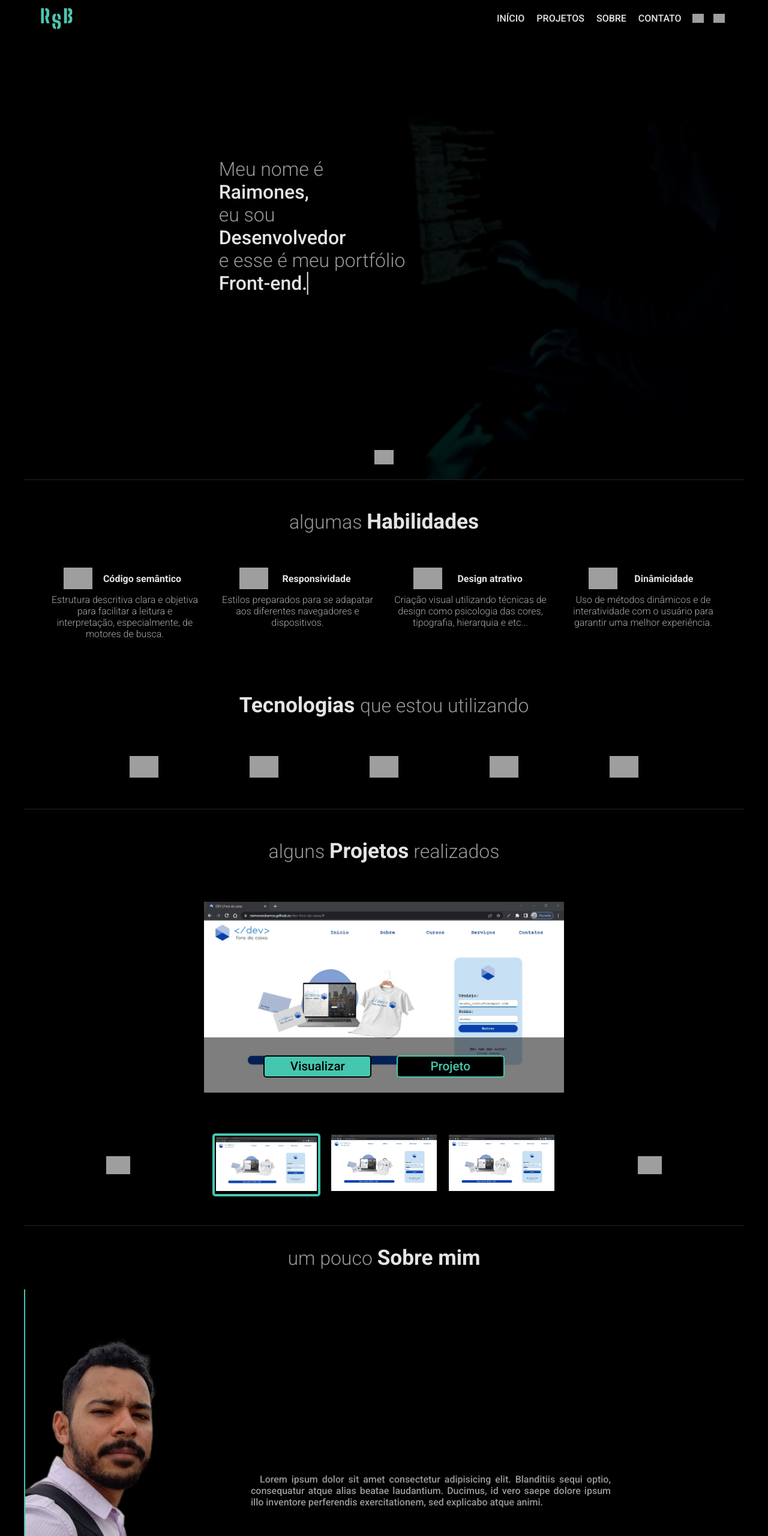
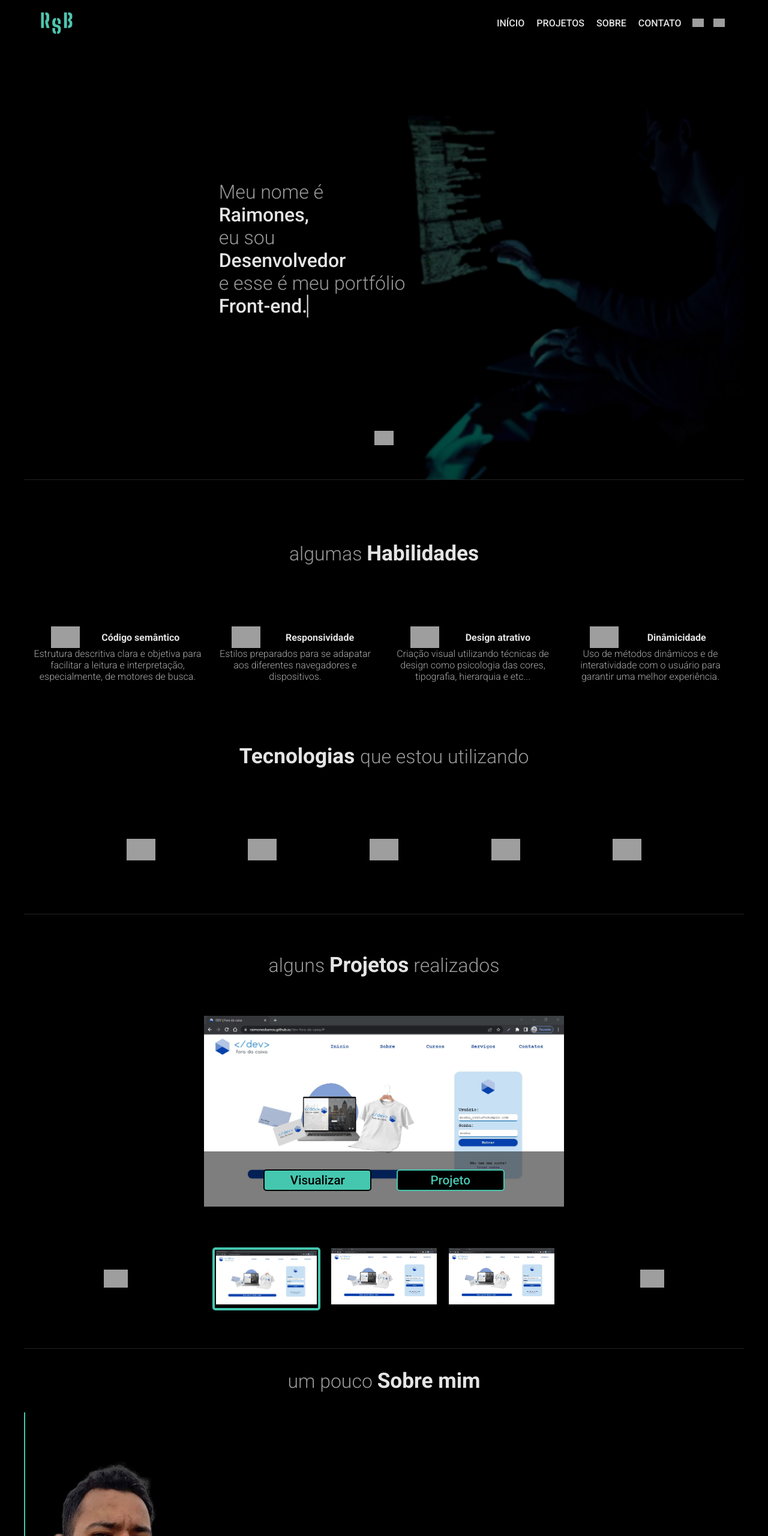
Before and after one commit to raimonesbarros/portfolio, a plain HTML site: page index.html in a window 1280 px wide. Shown: the top 2560 px of the page at 60% size. Drawn offline with Linux system fonts and the light colour scheme; grey boxes are pictures that could not be loaded.

Commit message:
Correções mobile

```diff
--- a/index.html
+++ b/index.html
@@ -21,16 +21,16 @@
         <h1 class="name">Raimones desenvolvedor web</h1>
         <ul class="nav-list between-center">
           <li class="nav-item">
-            <a href="#">INÍCIO</a>
+            <a href="#showcase">INÍCIO</a>
           </li>
           <li class="nav-item">
-            <a href="#">PROJETOS</a>
+            <a href="#project">PROJETOS</a>
           </li>
           <li class="nav-item">
-            <a href="#">SOBRE</a>
+            <a href="#about">SOBRE</a>
           </li>
           <li class="nav-item">
-            <a href="#">CONTATO</a>
+            <a href="#contact">CONTATO</a>
           </li>
           <li class="social center">
             <a class="icon-social center-center" href="#">
@@ -57,7 +57,7 @@
     </div>
   </header>
   <main>
-    <section class="full-container">
+    <section id="showcase" class="full-container">
       <div class="showcase">
         <div class="text">
           <p>Meu nome é</p>
@@ -121,7 +121,7 @@
         </div>
       </div>
     </section>
-    <section class="projects full-container column center">
+    <section id="project" class="projects full-container">
       <h1 class="subtitle">alguns <span>Projetos</span> realizados</h1>
       <div class="show">
         <img src="img/init.jpg">
@@ -152,14 +152,14 @@
         <img class="navigation" src="https://icongr.am/octicons/chevron-right.svg?size=70&color=45c7af" alt="seta para esquerda">
       </div>
     </section>
-    <section class="about full-container column center-center">
+    <section id="about" class="about full-container column evenly-center">
       <h1 class="subtitle">um pouco <span> Sobre mim</span></h1>
       <div class="center">
         <img src="img/eu.png" alt="Foto de raimones">
         <p>Lorem ipsum dolor sit amet consectetur adipisicing elit. Blanditiis sequi optio, consequatur atque alias beatae laudantium. Ducimus, id vero saepe dolore ipsum illo inventore perferendis exercitationem, sed explicabo atque animi.</p>
       </div>
     </section>
-    <section class="contact full-container">
+    <section id="contact" class="contact full-container">
       <h1 class="subtitle">Entre em <span>contato</span> comigo</h1>
       <div class="contacts evenly-center">
         <div>
--- a/style/style.css
+++ b/style/style.css
@@ -3,8 +3,8 @@
 
 /* animations */
 @keyframes arrow {
-  from{bottom: 1em;}
-  to{bottom: 2em;}
+  from{bottom: 5%;}
+  to{bottom: 10%;}
 }
 
 @keyframes appear {
@@ -51,6 +51,7 @@
 :root{
   --highlithColor: rgb(69, 199, 175);
   --maxWidth: 1200px;
+  --header: 76px;
 }
 
 /* general */
@@ -131,8 +132,11 @@ header{
   top: 0;
   width: 100%;
   background-color: black;
-  padding: .5em 0;
   z-index: 999;
+}
+
+header .navbar{
+  height: var(--header);
 }
 
 .brand{
@@ -194,7 +198,8 @@ header{
 
 /* Showcase */
 .showcase{
-  height: calc(100vh);
+  height: calc(100vh - var(--header));
+  margin-top: var(--header);
   background-color: #000000;
   position: relative;
   border-bottom:  1px #e4e4e427 solid;
@@ -240,7 +245,7 @@ header{
   position: absolute;
   bottom: 0;
   right: 0;
-  opacity: .1;
+  opacity: .3;
 }
 
 .arrow{
@@ -269,23 +274,23 @@ header{
 
 /* skills */
 .skills{
-  padding: 1em .5em;
+  min-height: calc(100vh - var(--header));
   border-bottom:  1px #e4e4e427 solid;
+  display: flex;
+  flex-direction: column;
+  justify-content: space-evenly;
 }
 
 .skills .cards{
   color: #e4e4e4;
   display: grid;
   grid-template-columns: auto auto auto auto;
-  padding-bottom: 3em;
+  padding: 0 .5em;
 }
 
 .skills .card{
   min-width: 25%;
-}
-
-.skills div{
-padding: .5em 1em;
+  padding: 0 .5em;
 }
 
 .skills img{
@@ -309,15 +314,18 @@ padding: .5em 1em;
 
 /* projects */
 .projects{
-  padding: 1em .5em;
+  height: calc(100vh - var(--header));
   border-bottom:  1px #e4e4e427 solid;
+  display: flex;
+  flex-direction: column;
+  justify-content: space-evenly;
+  align-items: center;
 }
 
 .projects .show{
   position: relative;
   width: 90%;
   max-width: 600px;
-  margin: 2em 0;
 }
 
 .show img{
@@ -359,7 +367,12 @@ padding: .5em 1em;
 .slides .mini{
   display: flex;
   margin: 2em 0;
-  overflow: hidden;
+  overflow: auto;
+  white-space: nowrap;
+}
+
+.slides .mini::-webkit-scrollbar-thumb{
+  background-color: transparent;
 }
 
 .slides .card{
@@ -387,6 +400,7 @@ padding: .5em 1em;
 
 /* About */
 .about{
+  min-height: calc(100vh - var(--header));
   border-bottom:  1px #e4e4e427 solid;
 }
 
```
